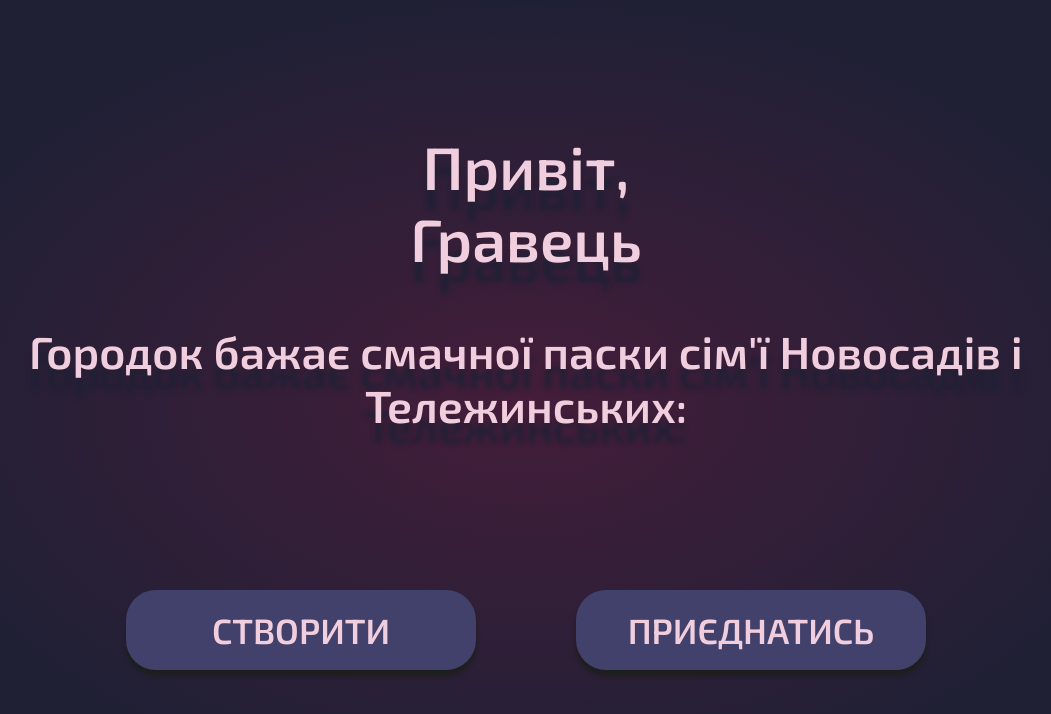
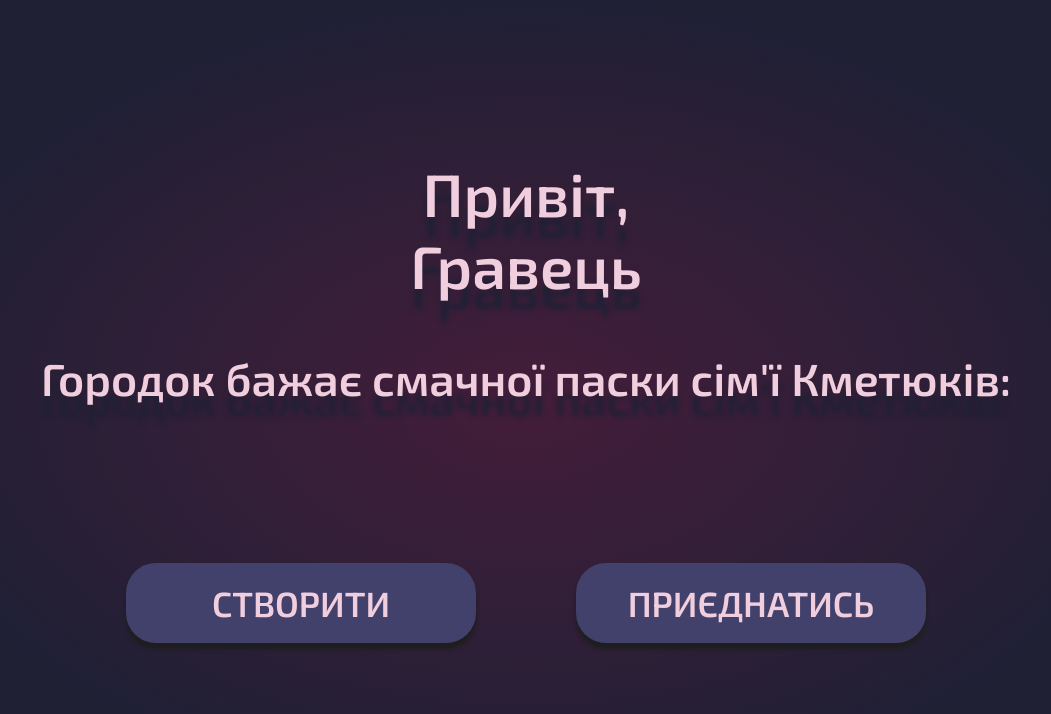
Before and after one commit to Whyylek/no-room-for-you, a website: page public/second-page.html in a window 1280 px wide. Shown: the whole page, without its empty margins (114-1165 px from the left). Drawn offline with Linux system fonts and the light colour scheme; no server answers.

Commit message:
first commit16

```diff
--- a/public/second-page.html
+++ b/public/second-page.html
@@ -14,7 +14,7 @@
                 <h1>Привіт,<br><span id="nickname"></span></h1>
             </div>
             <div class="header2">
-                <h2>Городок бажає смачної паски сім'ї Новосадів і Тележинських:<br>
+                <h2>Городок бажає смачної паски сім'ї Кметюків:<br>
                     <br>
                         <br>
                 </h2>
```
